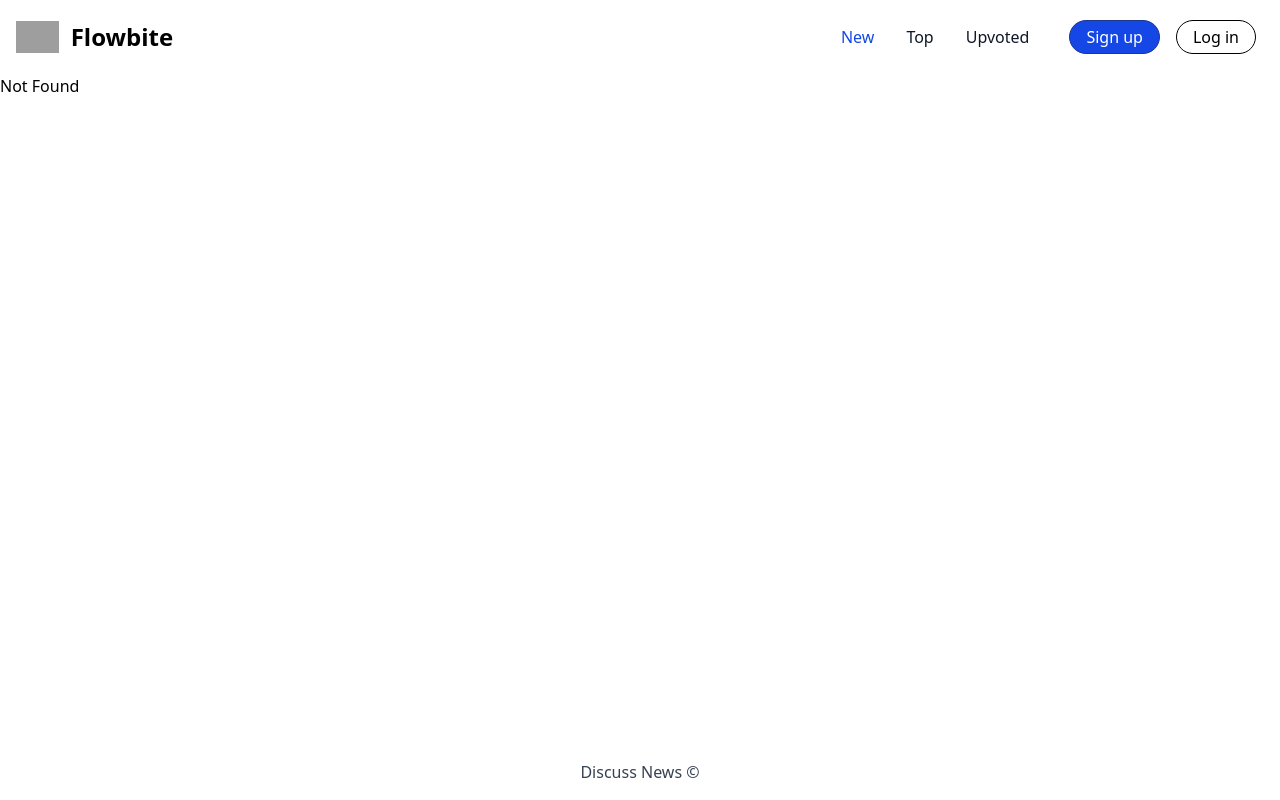
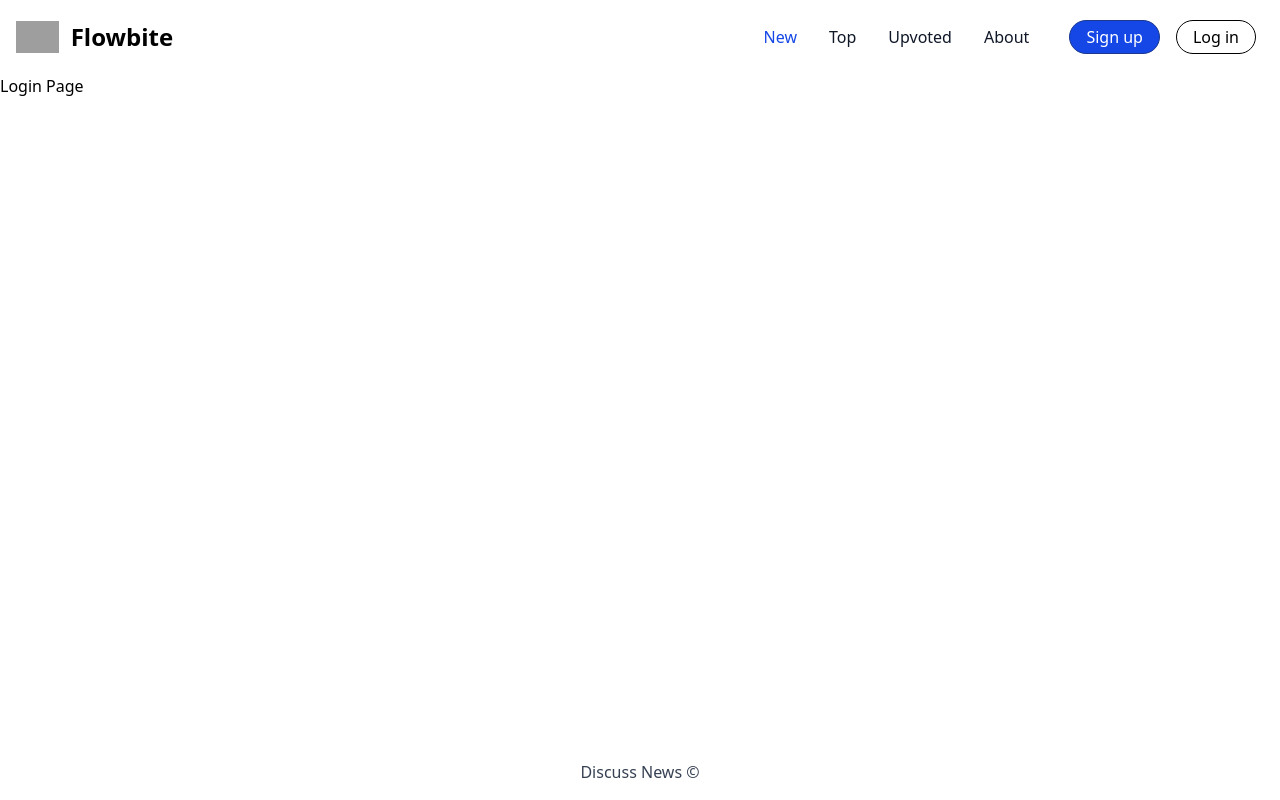
Before and after one commit to julydeath/discussnews, a React (Vite) app in the folder frontend/: page /login in a window 1280 px wide. Before the commit this address had no page. Built offline with nearby package versions, Linux system fonts and the light colour scheme; grey boxes are pictures that could not be loaded.

Commit message:
chore: sign up and login pages

```diff
--- a/frontend/src/components/Navbar/Navnar.tsx
+++ b/frontend/src/components/Navbar/Navnar.tsx
@@ -46,36 +46,49 @@ export const Navbar = () => {
         >
           <ul className="font-medium flex flex-col p-4 md:p-0 mt-4 border border-gray-100 rounded-lg bg-gray-50 md:flex-row md:space-x-8 rtl:space-x-reverse md:mt-0 md:border-0 md:bg-white dark:bg-gray-800 md:dark:bg-gray-900 dark:border-gray-700 md:items-center">
             <li>
-              <a
-                href="#"
+              <Link
+                to="/"
                 className="block py-2 px-3 text-white bg-blue-700 rounded-sm md:bg-transparent md:text-blue-700 md:p-0 dark:text-white md:dark:text-blue-500"
-                aria-current="page"
               >
-                <Link to="/">New</Link>
-              </a>
+                New
+              </Link>
             </li>
             <li>
-              <a
-                href="#"
+              <Link
+                to="/"
                 className="block py-2 px-3 text-gray-900 rounded-sm hover:bg-gray-100 md:hover:bg-transparent md:border-0 md:hover:text-blue-700 md:p-0 dark:text-white md:dark:hover:text-blue-500 dark:hover:bg-gray-700 dark:hover:text-white md:dark:hover:bg-transparent"
               >
-                <Link to="/">Top</Link>
-              </a>
+                Top
+              </Link>
             </li>
             <li>
-              <a
-                href="#"
+              <Link
+                to="/"
                 className="block py-2 px-3 text-gray-900 rounded-sm hover:bg-gray-100 md:hover:bg-transparent md:border-0 md:hover:text-blue-700 md:p-0 dark:text-white md:dark:hover:text-blue-500 dark:hover:bg-gray-700 dark:hover:text-white md:dark:hover:bg-transparent"
               >
-                <Link to="/">Upvoted</Link>
-              </a>
+                Upvoted
+              </Link>
             </li>
-            <button className="mx-2 px-4 py-1 my-1 border border-blue-900 bg-blue-700 text-white item-center rounded-3xl hover:bg-blue-500">
+            <li>
+              <Link
+                to="/about"
+                className="block py-2 px-3 text-gray-900 rounded-sm hover:bg-gray-100 md:hover:bg-transparent md:border-0 md:hover:text-blue-700 md:p-0 dark:text-white md:dark:hover:text-blue-500 dark:hover:bg-gray-700 dark:hover:text-white md:dark:hover:bg-transparent"
+              >
+                About
+              </Link>
+            </li>
+            <Link
+              to="/signup"
+              className="mx-2 px-4 py-1 my-1 border border-blue-900 bg-blue-700 text-white item-center rounded-3xl hover:bg-blue-500"
+            >
               Sign up
-            </button>
-            <button className="mx-2 space-x-2 my-1 space-y-2 px-4 py-1 border border-black bg-white text-black item-center rounded-3xl hover:bg-gray-200">
+            </Link>
+            <Link
+              to="/login"
+              className="mx-2 space-x-2 my-1 space-y-2 px-4 py-1 border border-black bg-white text-black item-center rounded-3xl hover:bg-gray-200"
+            >
               Log in
-            </button>
+            </Link>
           </ul>
         </div>
       </div>
--- /dev/null
+++ b/frontend/src/components/auth/Login.tsx
@@ -0,0 +1,5 @@
+import React from "react";
+
+export const Login = () => {
+  return <div>Login Page</div>;
+};
--- /dev/null
+++ b/frontend/src/components/auth/SignUp.tsx
@@ -0,0 +1,5 @@
+import React from "react";
+
+export const SignUp = () => {
+  return <div>SignUp Page</div>;
+};
--- a/frontend/src/routeTree.gen.ts
+++ b/frontend/src/routeTree.gen.ts
@@ -11,10 +11,24 @@
 // Import Routes
 
 import { Route as rootRoute } from './routes/__root'
+import { Route as SignupImport } from './routes/signup'
+import { Route as LoginImport } from './routes/login'
 import { Route as AboutImport } from './routes/about'
 import { Route as IndexImport } from './routes/index'
 
 // Create/Update Routes
+
+const SignupRoute = SignupImport.update({
+  id: '/signup',
+  path: '/signup',
+  getParentRoute: () => rootRoute,
+} as any)
+
+const LoginRoute = LoginImport.update({
+  id: '/login',
+  path: '/login',
+  getParentRoute: () => rootRoute,
+} as any)
 
 const AboutRoute = AboutImport.update({
   id: '/about',
@@ -46,6 +60,20 @@ declare module '@tanstack/react-router' {
       preLoaderRoute: typeof AboutImport
       parentRoute: typeof rootRoute
     }
+    '/login': {
+      id: '/login'
+      path: '/login'
+      fullPath: '/login'
+      preLoaderRoute: typeof LoginImport
+      parentRoute: typeof rootRoute
+    }
+    '/signup': {
+      id: '/signup'
+      path: '/signup'
+      fullPath: '/signup'
+      preLoaderRoute: typeof SignupImport
+      parentRoute: typeof rootRoute
+    }
   }
 }
 
@@ -54,36 +82,46 @@ declare module '@tanstack/react-router' {
 export interface FileRoutesByFullPath {
   '/': typeof IndexRoute
   '/about': typeof AboutRoute
+  '/login': typeof LoginRoute
+  '/signup': typeof SignupRoute
 }
 
 export interface FileRoutesByTo {
   '/': typeof IndexRoute
   '/about': typeof AboutRoute
+  '/login': typeof LoginRoute
+  '/signup': typeof SignupRoute
 }
 
 export interface FileRoutesById {
   __root__: typeof rootRoute
   '/': typeof IndexRoute
   '/about': typeof AboutRoute
+  '/login': typeof LoginRoute
+  '/signup': typeof SignupRoute
 }
 
 export interface FileRouteTypes {
   fileRoutesByFullPath: FileRoutesByFullPath
-  fullPaths: '/' | '/about'
+  fullPaths: '/' | '/about' | '/login' | '/signup'
   fileRoutesByTo: FileRoutesByTo
-  to: '/' | '/about'
-  id: '__root__' | '/' | '/about'
+  to: '/' | '/about' | '/login' | '/signup'
+  id: '__root__' | '/' | '/about' | '/login' | '/signup'
   fileRoutesById: FileRoutesById
 }
 
 export interface RootRouteChildren {
   IndexRoute: typeof IndexRoute
   AboutRoute: typeof AboutRoute
+  LoginRoute: typeof LoginRoute
+  SignupRoute: typeof SignupRoute
 }
 
 const rootRouteChildren: RootRouteChildren = {
   IndexRoute: IndexRoute,
   AboutRoute: AboutRoute,
+  LoginRoute: LoginRoute,
+  SignupRoute: SignupRoute,
 }
 
 export const routeTree = rootRoute
@@ -97,7 +135,9 @@ export const routeTree = rootRoute
       "filePath": "__root.tsx",
       "children": [
         "/",
-        "/about"
+        "/about",
+        "/login",
+        "/signup"
       ]
     },
     "/": {
@@ -105,6 +145,12 @@ export const routeTree = rootRoute
     },
     "/about": {
       "filePath": "about.tsx"
+    },
+    "/login": {
+      "filePath": "login.tsx"
+    },
+    "/signup": {
+      "filePath": "signup.tsx"
     }
   }
 }
--- /dev/null
+++ b/frontend/src/routes/login.tsx
@@ -0,0 +1,7 @@
+import { createFileRoute } from "@tanstack/react-router";
+
+import { Login } from "@/components/auth/Login";
+
+export const Route = createFileRoute("/login")({
+  component: Login,
+});
--- /dev/null
+++ b/frontend/src/routes/signup.tsx
@@ -0,0 +1,7 @@
+import { createFileRoute } from "@tanstack/react-router";
+
+import { SignUp } from "@/components/auth/SignUp";
+
+export const Route = createFileRoute("/signup")({
+  component: SignUp,
+});
```
